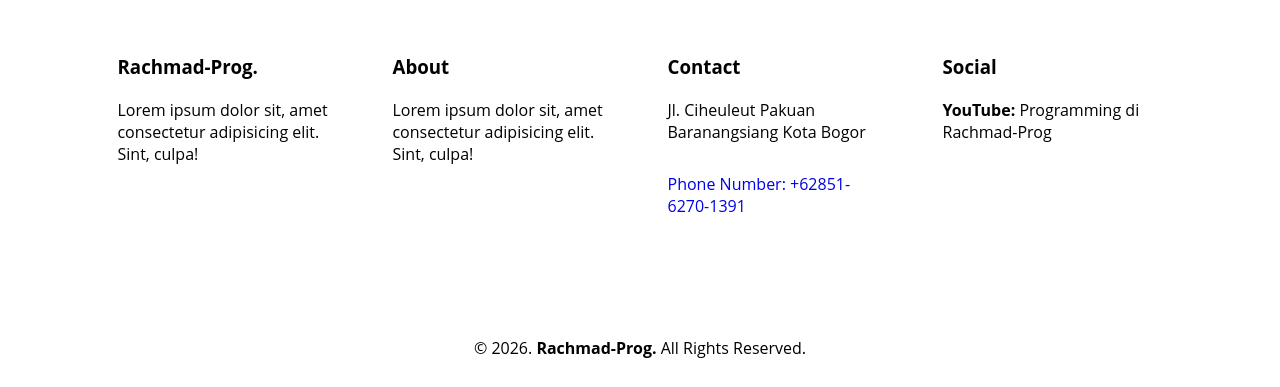
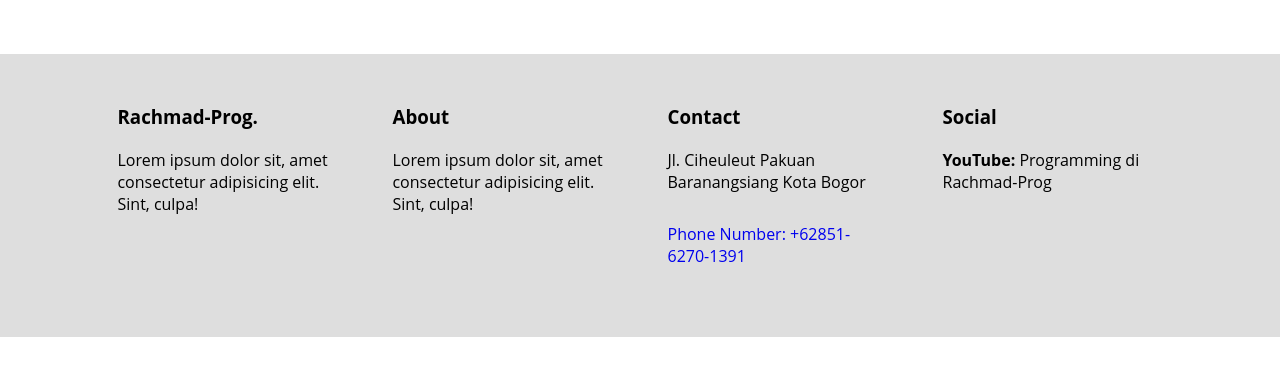
Before and after one commit to rachmad-prog/reactjs-simple-website, a React (Vite) app: page / in a window 1280 px wide. Shown: the part 1927-2314 px from the top of the page. Built offline with nearby package versions, Linux system fonts and the light colour scheme.

Commit message:
Update Home.jsx

```diff
--- a/src/pages/Home.jsx
+++ b/src/pages/Home.jsx
@@ -55,11 +55,13 @@ function Home() {
                 </div>
             </section>
 
-          {/* Contact */}
-          <Contact contactSection={contactSection}/>
-
         </div>
-
+        {/* Contact */}
+            <div id="contact">
+                <div class="wrapper">
+                    <Contact contactSection={contactSection}/>
+                </div>
+            </div>
       <Footer/>
     </>
   )
```
